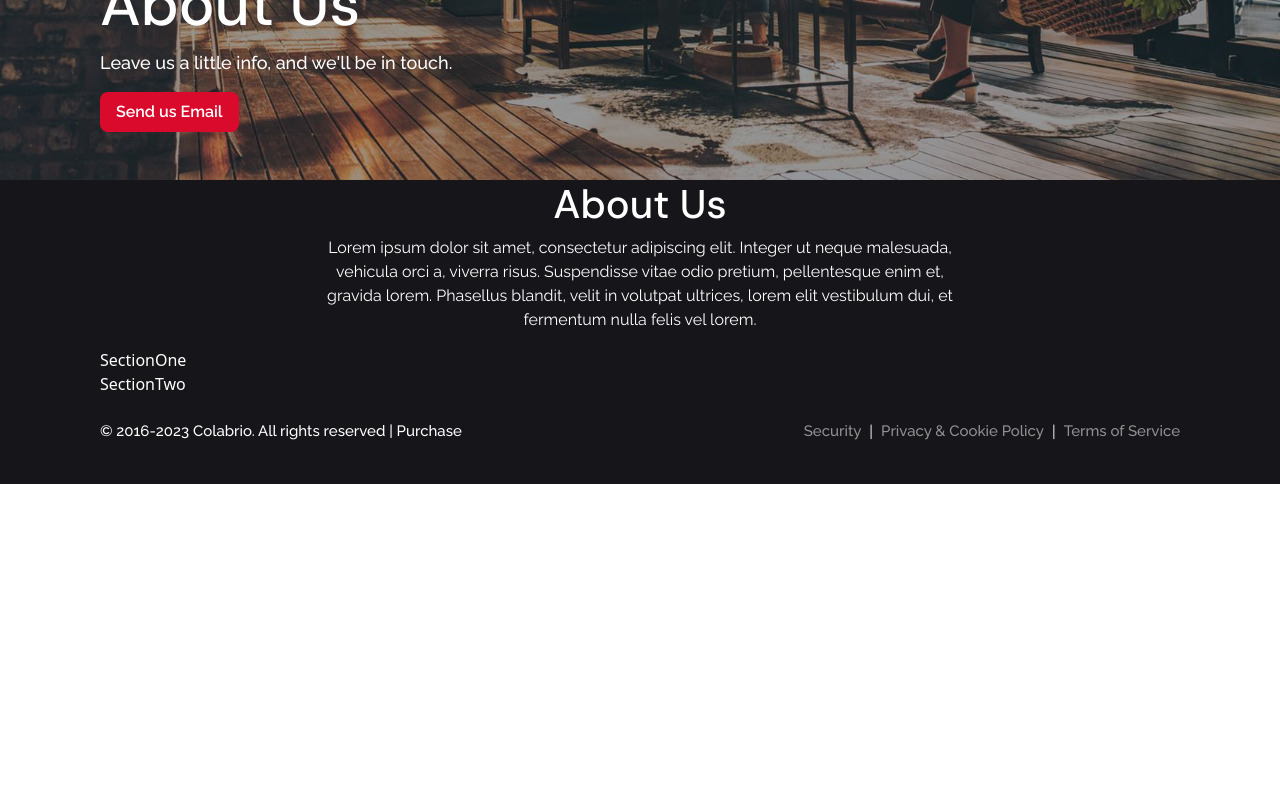
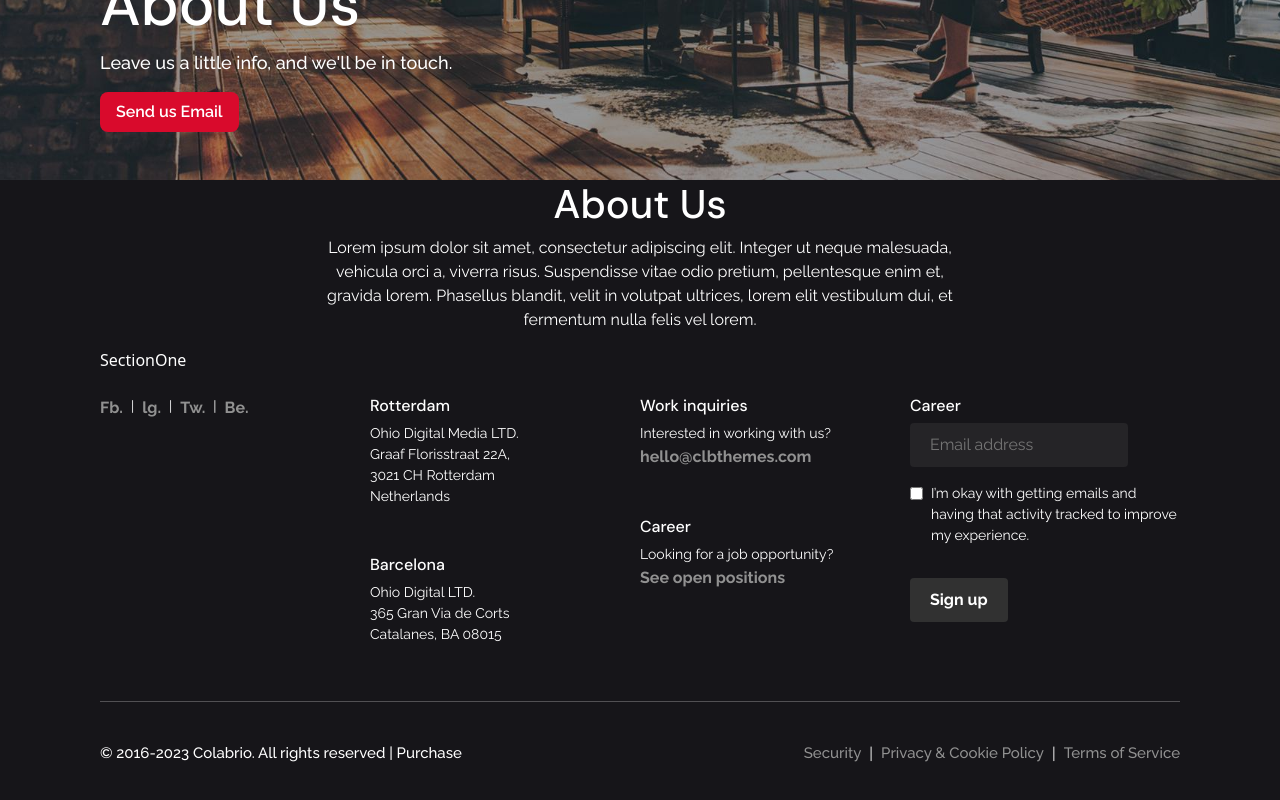
Before and after one commit to Thinushika/show-town-it, a Next.js app: page /about-us in a window 1280 px wide. Shown: the part 420-1220 px from the top of the page. Before the commit the page ends 904 px from the top, so only its background shows below. Built offline with nearby package versions, Linux system fonts and the light colour scheme.

Commit message:
section 2 update

```diff
--- a/components/layout/footer/SectionTwo.tsx
+++ b/components/layout/footer/SectionTwo.tsx
@@ -1,9 +1,88 @@
-import React from 'react'
+import Link from "next/link";
+import React from "react";
 
 const SectionTwo = () => {
   return (
-    <div>SectionTwo</div>
-  )
-}
+    <>
+      <div className="d-flex flex-column flex-lg-row py-4 footer-sec-2">
+        <div className="col-12 col-lg-3 d-flex flex-row">
+          <Link href={"#"} className="social-links me-lg-2">
+            Fb.
+          </Link>
+          <p className="">|</p>
+          <Link href={"#"} className="social-links mx-lg-2">
+            lg.
+          </Link>
+          <p className="">|</p>
+          <Link href={"#"} className="social-links mx-lg-2">
+            Tw.
+          </Link>
+          <p className="">|</p>
+          <Link href={"#"} className="social-links mx-lg-2">
+            Be.
+          </Link>
+        </div>
+        <div className="col-12 col-lg-9 d-flex flex-column flex-lg-row">
+          <div className="col-12 col-lg-4">
+            <h3>Rotterdam</h3>
+            <p >
+              Ohio Digital Media LTD. <br />
+              Graaf Florisstraat 22A,
+              <br />
+              3021 CH Rotterdam
+              <br />
+              Netherlands
+            </p>
 
-export default SectionTwo
+            <h3 className="mt-5">Barcelona</h3>
+            <p>
+              Ohio Digital LTD. <br />
+              365 Gran Via de Corts <br />
+              Catalanes, BA 08015
+            </p>
+          </div>
+          <div className="col-12 col-lg-4">
+            <h3>Work inquiries</h3>
+            <p className="mb-0">
+            Interested in working with us?
+            </p>
+            <Link href={"#"} className="social-links">
+            hello@clbthemes.com
+          </Link>
+
+          <h3 className="mt-5">Career</h3>
+            <p className="mb-0">
+            Looking for a job opportunity?
+            </p>
+            <Link href={"#"} className="social-links ">
+            See open positions
+          </Link>
+
+
+          </div>
+          <div className="col-12 col-lg-4">
+          <h3>Career</h3>
+          <form className="contact-form">
+                <input
+                  type="email"
+                  name="email"
+                  id="email"
+                  placeholder="Email address"
+                />
+
+          <div className="d-flex flex-row justify-content-start align-items-start ckeckbox py-3">
+              <input type="checkbox" className="me-2 mt-1 form-checkbox" />
+              <p>I’m okay with getting emails and having that activity tracked to improve my experience.</p>
+            </div>
+            <button type="submit" className="">Sign up</button>
+          </form>
+
+          </div>
+        </div>
+      </div>
+      <hr />
+    </>
+  );
+};
+
+export default SectionTwo;
--- a/styles/globals.css
+++ b/styles/globals.css
@@ -388,6 +388,14 @@ li {
 .form-checkbox:active{
   background-color: #d90a2c !important;
 }
+.footer-sec-2 h3{
+  font-size: 16px;
+  font-weight: 500;
+}
+.footer-sec-2 p{
+  font-size: 14px;
+  font-weight: 400;
+}
 @media screen and (max-width: 600px){
   .left-right-space{
     padding-left: 20px !important;
```
